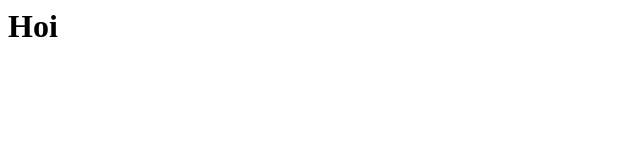
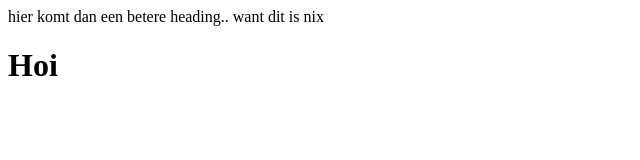
Before and after one commit to kostex/test, a plain HTML site: page index.html in a window 1280 px wide. Shown: the whole page, without its empty margins (0-640 px from the left). Drawn offline with Linux system fonts and the light colour scheme.

Commit message:
voorstel wijziging

```diff
--- a/index.html
+++ b/index.html
@@ -1,6 +1,6 @@
 <html>
 <head>
-
+	hier komt dan een betere heading.. want dit is nix
 </head>
 <body>
 	<h1>Hoi</h1>
```
